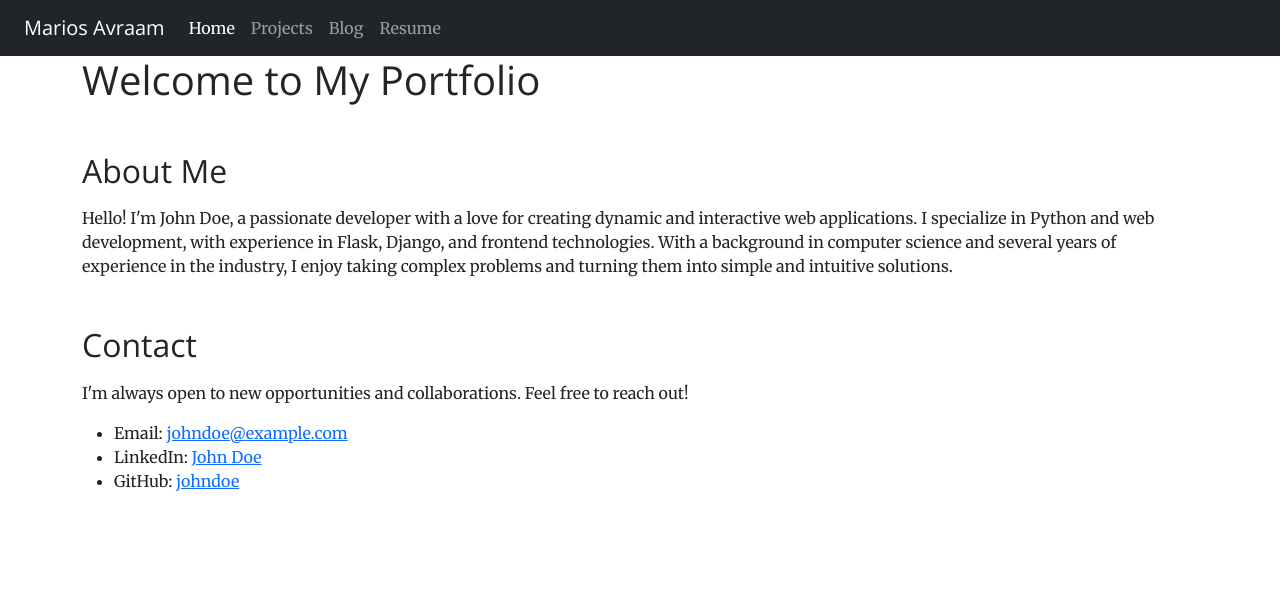
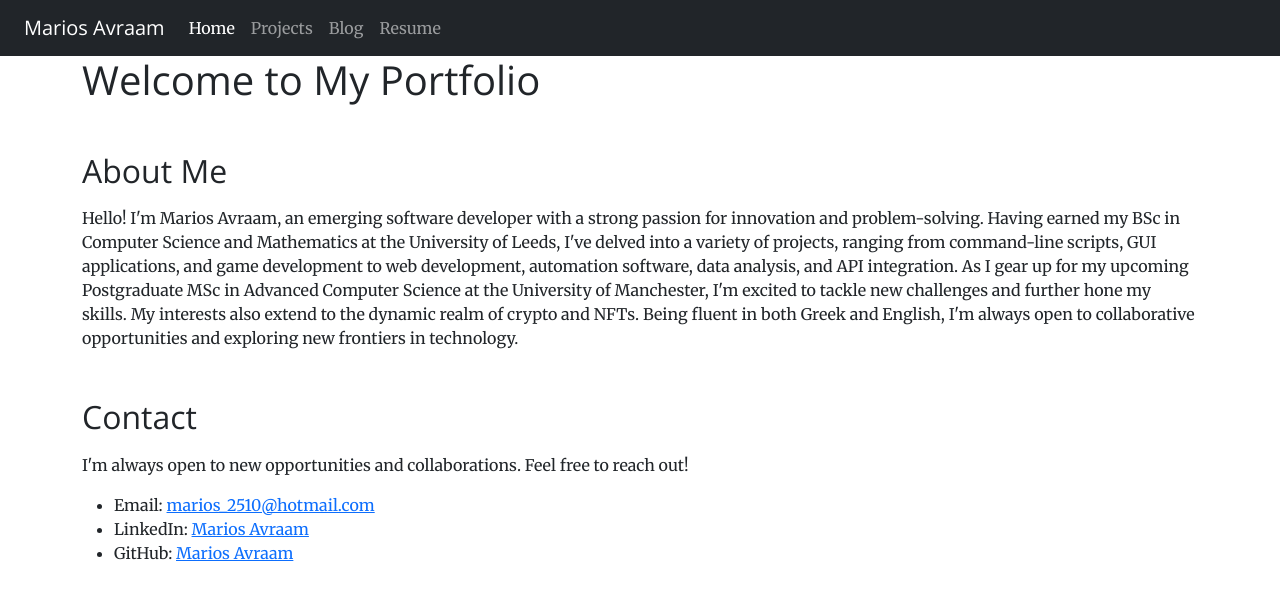
Before and after one commit to MariosAvraam/portfolio-website, a Flask app: page / in a window 1280 px wide. Shown: the top 600 px of the page. Run offline with Flask 3, Linux system fonts and the light colour scheme; some libraries are stand-ins or nearby versions.

Commit message:
Update 'About Me' and contact links.

```diff
--- a/templates/index.html
+++ b/templates/index.html
@@ -5,10 +5,16 @@
 <section class="my-5" id="about-me">
   <h2 class="mb-3">About Me</h2>
   <p>
-    Hello! I'm John Doe, a passionate developer with a love for creating dynamic and interactive web applications.
-    I specialize in Python and web development, with experience in Flask, Django, and frontend technologies.
-    With a background in computer science and several years of experience in the industry,
-    I enjoy taking complex problems and turning them into simple and intuitive solutions.
+    Hello! I'm Marios Avraam, an emerging software developer with a strong passion
+    for innovation and problem-solving. Having earned my BSc in Computer Science
+    and Mathematics at the University of Leeds, I've delved into a variety of projects,
+    ranging from command-line scripts, GUI applications, and game development
+    to web development, automation software, data analysis, and API integration.
+    As I gear up for my upcoming Postgraduate MSc in Advanced Computer Science at the
+    University of Manchester, I'm excited to tackle new challenges and further hone my
+    skills. My interests also extend to the dynamic realm of crypto and NFTs.
+    Being fluent in both Greek and English, I'm always open to collaborative
+    opportunities and exploring new frontiers in technology.
   </p>
 </section>
 <section class="my-5" id="contact">
@@ -17,9 +23,9 @@
     I'm always open to new opportunities and collaborations. Feel free to reach out!
   </p>
   <ul>
-    <li>Email: <a href="mailto:johndoe@example.com">johndoe@example.com</a></li>
-    <li>LinkedIn: <a href="https://www.linkedin.com/in/johndoe/" target="_blank">John Doe</a></li>
-    <li>GitHub: <a href="https://github.com/johndoe" target="_blank">johndoe</a></li>
+    <li>Email: <a href="mailto:marios_2510@hotmail.com">marios_2510@hotmail.com</a></li>
+    <li>LinkedIn: <a href="https://www.linkedin.com/in/marios-avraam-ab1320219/" target="_blank">Marios Avraam</a></li>
+    <li>GitHub: <a href="https://github.com/MariosAvraam" target="_blank">Marios Avraam</a></li>
   </ul>
 </section>
 
```
